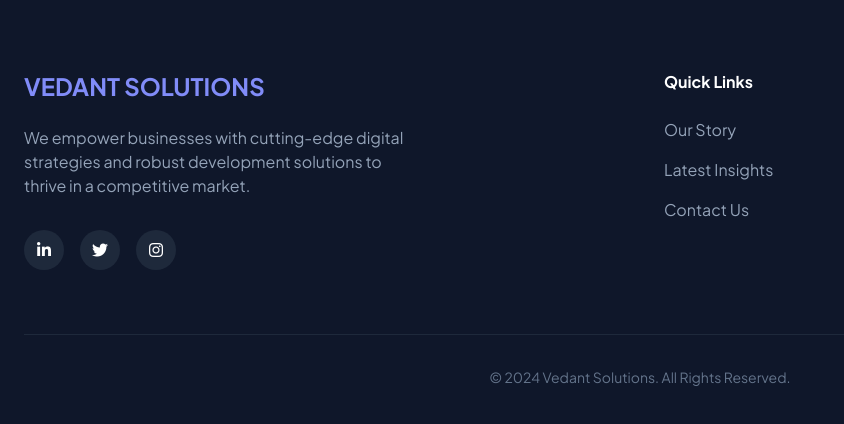
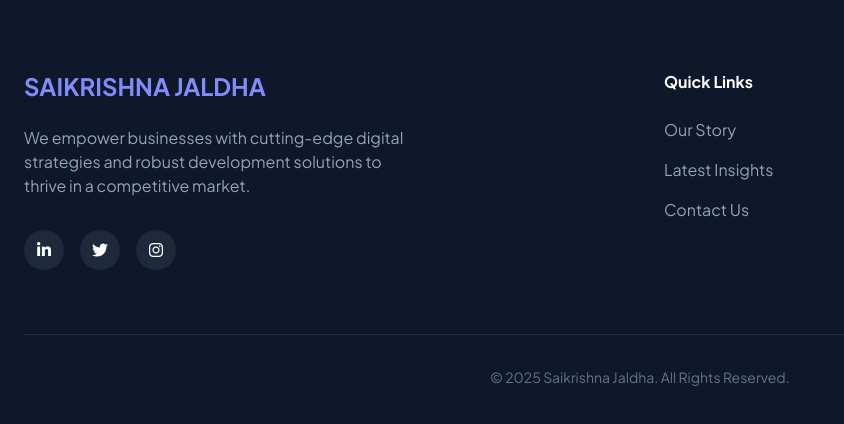
Before and after one commit to jeldasaikrishna/my-portfolio, a plain HTML site: page index.html in a window 1280 px wide. Shown: the part 1557-1981 px from the top of the page, 0-844 px from the left. Drawn offline with nearby package versions, Linux system fonts and the light colour scheme.

Commit message:
Update index.html

```diff
--- a/index.html
+++ b/index.html
@@ -3,7 +3,7 @@
 <head>
     <meta charset="UTF-8">
     <meta name="viewport" content="width=device-width, initial-scale=1.0">
-    <title>Vedant Solutions | Digital Growth & Development</title>
+    <title>Saikrishna Digital Marketing Consultant | Digital Growth & Development</title>
     <script src="https://cdn.tailwindcss.com"></script>
     <link href="https://cdnjs.cloudflare.com/ajax/libs/font-awesome/6.0.0/css/all.min.css" rel="stylesheet">
     <style>
@@ -24,7 +24,7 @@
         <div class="max-w-7xl mx-auto px-6">
             <div class="flex justify-between h-20 items-center">
                 <a href="javascript:void(0)" onclick="navigateTo('home')" class="text-2xl font-extrabold tracking-tighter text-indigo-600">
-                    VEDANT<span class="text-slate-900">SOLUTIONS</span>
+                    SAIKRISHNA<span class="text-slate-900">JALDHA</span>
                 </a>
 
                 <div class="hidden md:flex items-center space-x-8">
@@ -57,7 +57,7 @@
         <div class="max-w-7xl mx-auto px-6">
             <div class="grid md:grid-cols-4 gap-12 mb-16">
                 <div class="col-span-2">
-                    <h3 class="text-2xl font-bold mb-6 text-indigo-400">VEDANT SOLUTIONS</h3>
+                    <h3 class="text-2xl font-bold mb-6 text-indigo-400">SAIKRISHNA JALDHA</h3>
                     <p class="text-slate-400 max-w-sm mb-8">We empower businesses with cutting-edge digital strategies and robust development solutions to thrive in a competitive market.</p>
                     <div class="flex gap-4">
                         <a href="#" class="w-10 h-10 rounded-full bg-slate-800 flex items-center justify-center hover:bg-indigo-600 transition-all"><i class="fab fa-linkedin-in"></i></a>
@@ -83,7 +83,7 @@
                 </div>
             </div>
             <div class="border-t border-slate-800 pt-8 text-center text-slate-500 text-sm">
-                &copy; 2024 Vedant Solutions. All Rights Reserved.
+                &copy; 2025 Saikrishna Jaldha. All Rights Reserved.
             </div>
         </div>
     </footer>
@@ -266,11 +266,11 @@
                     <div class="relative inline-block mb-8">
                         <div class="w-64 h-64 bg-indigo-100 rounded-[2.5rem] overflow-hidden">
                             <!-- Profile Photo Placeholder -->
-                            <img src="https://images.unsplash.com/photo-1560250097-0b93528c311a?auto=format&fit=crop&w=400&h=400" alt="Lead Strategist" class="w-full h-full object-cover">
+                            <img src="https://media.licdn.com/dms/image/v2/D4D03AQGnKzsDZqgLCQ/profile-displayphoto-shrink_400_400/profile-displayphoto-shrink_400_400/0/1707147044061?e=1768435200&v=beta&t=j7uxZLhxFSotsAdHz5I6akPmVacVPYehuwP893DF9jc" alt="Lead Strategist" class="w-full h-full object-cover">
                         </div>
                         <div class="absolute -bottom-4 -right-4 bg-indigo-600 text-white p-4 rounded-2xl shadow-lg">
                             <p class="text-xs font-bold uppercase tracking-widest">Founder</p>
-                            <p class="font-bold">Vedant Sharma</p>
+                            <p class="font-bold">Saikrishna Jaldha</p>
                         </div>
                     </div>
                 </div>
@@ -394,4 +394,5 @@
         });
     </script>
 </body>
+
 </html>
```
